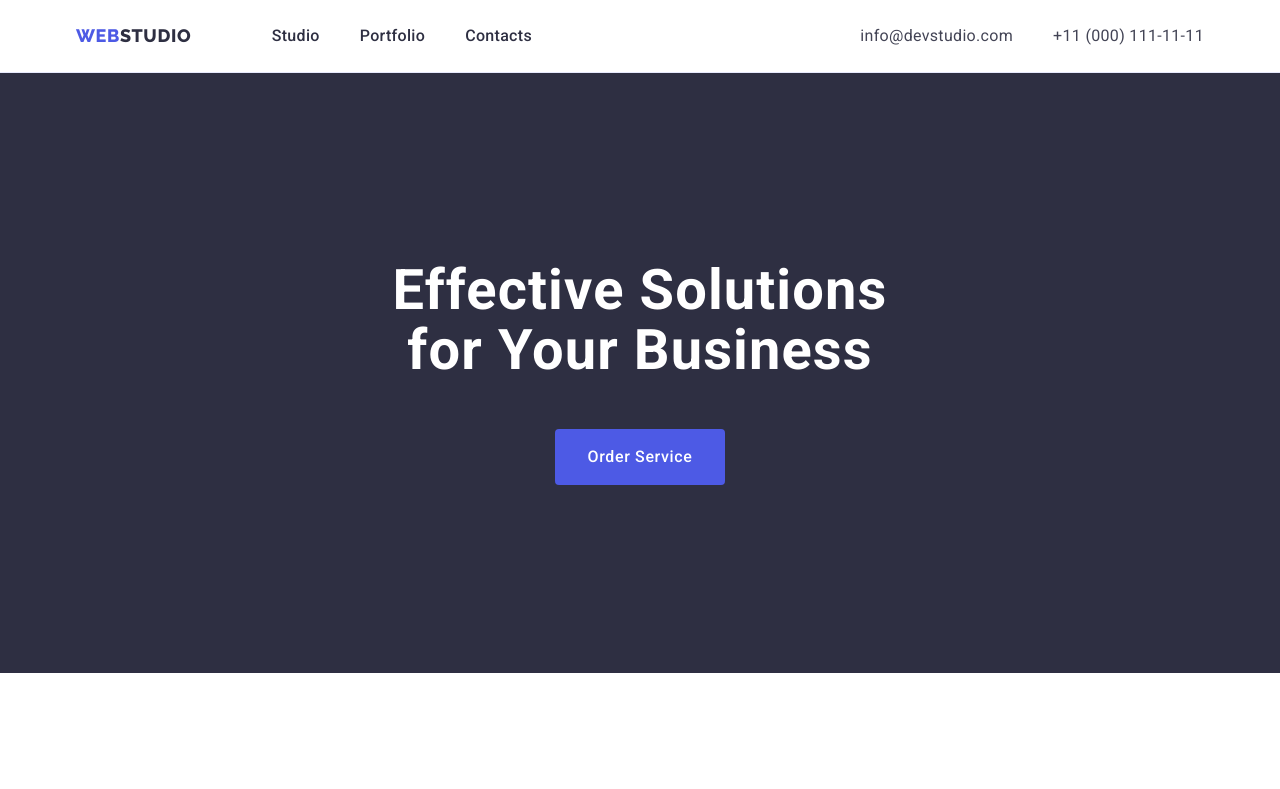
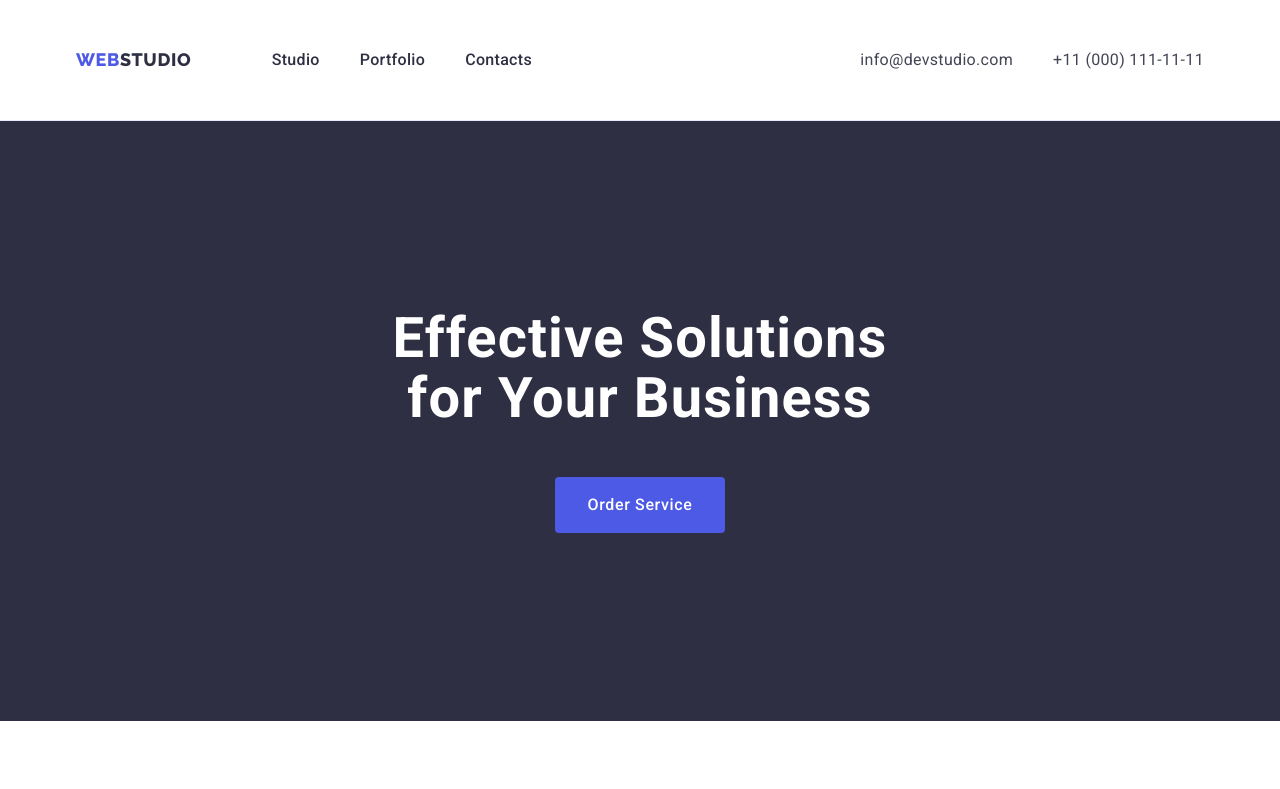
Before and after one commit to OksanaDonchuk/goit-markup-hw-03, a plain HTML site: page index.html in a window 1280 px wide. Shown: the top 789 px of the page. Drawn offline with nearby package versions, Linux system fonts and the light colour scheme; a web font is replaced by a local one.

Commit message:
Update styles.css

```diff
--- a/css/styles.css
+++ b/css/styles.css
@@ -123,11 +123,14 @@ body {
   align-items: center;
 }
 
+.menu-item {
+  padding-top: 24px;
+  padding-bottom: 24px;
+}
+
 .menu-link {
   font-weight: 500;
   color: var(--main-color);
-  padding-top: 24px;
-  padding-bottom: 24px;
 }
 
 .menu-link:hover,
```
